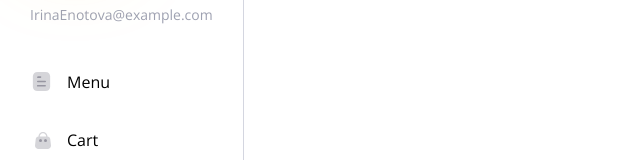
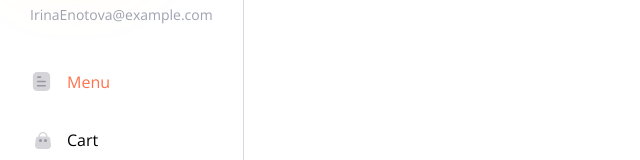
Before and after one commit to IrinaEnotova/pizza-app, a React (Vite) app: page / in a window 1280 px wide. Shown: the part 167-327 px from the top of the page, without its empty margins (0-640 px from the left). Built offline with nearby package versions, Linux system fonts and the light colour scheme.

Commit message:
feat: use hook useLocation for menu

```diff
--- a/src/layout/Layout/Layout.module.css
+++ b/src/layout/Layout/Layout.module.css
@@ -49,6 +49,14 @@
   color: var(--text-color);
 }
 
+.link:hover {
+  color: var(--primary-color);
+}
+
+.active {
+  color: var(--primary-color);
+}
+
 .logout {
   margin-top: auto;
   display: flex;
--- a/src/layout/Layout/Layout.tsx
+++ b/src/layout/Layout/Layout.tsx
@@ -1,8 +1,16 @@
-import { Link, Outlet } from "react-router-dom";
+import { Link, Outlet, useLocation } from "react-router-dom";
 import styles from "./Layout.module.css";
 import Button from "../../components/Button/Button";
+import { useEffect } from "react";
+import classNames from "classnames";
 
 export const Layout = () => {
+  const location = useLocation();
+
+  useEffect(() => {
+    console.log(location);
+  }, [location]);
+
   return (
     <div className={styles["layout"]}>
       <div className={styles["sidebar"]}>
@@ -12,11 +20,21 @@ export const Layout = () => {
           <div className={styles["email"]}>IrinaEnotova@example.com</div>
         </div>
         <div className={styles["menu"]}>
-          <Link to="/" className={styles["link"]}>
+          <Link
+            to="/"
+            className={classNames(styles["link"], {
+              [styles.active]: location.pathname === "/",
+            })}
+          >
             <img src="./menu-icon.svg" alt="Menu icon" />
             Menu
           </Link>
-          <Link to="/cart" className={styles["link"]}>
+          <Link
+            to="/cart"
+            className={classNames(styles["link"], {
+              [styles.active]: location.pathname === "/cart",
+            })}
+          >
             <img src="./cart-icon.svg" alt="Cart icon" />
             Cart
           </Link>
```
